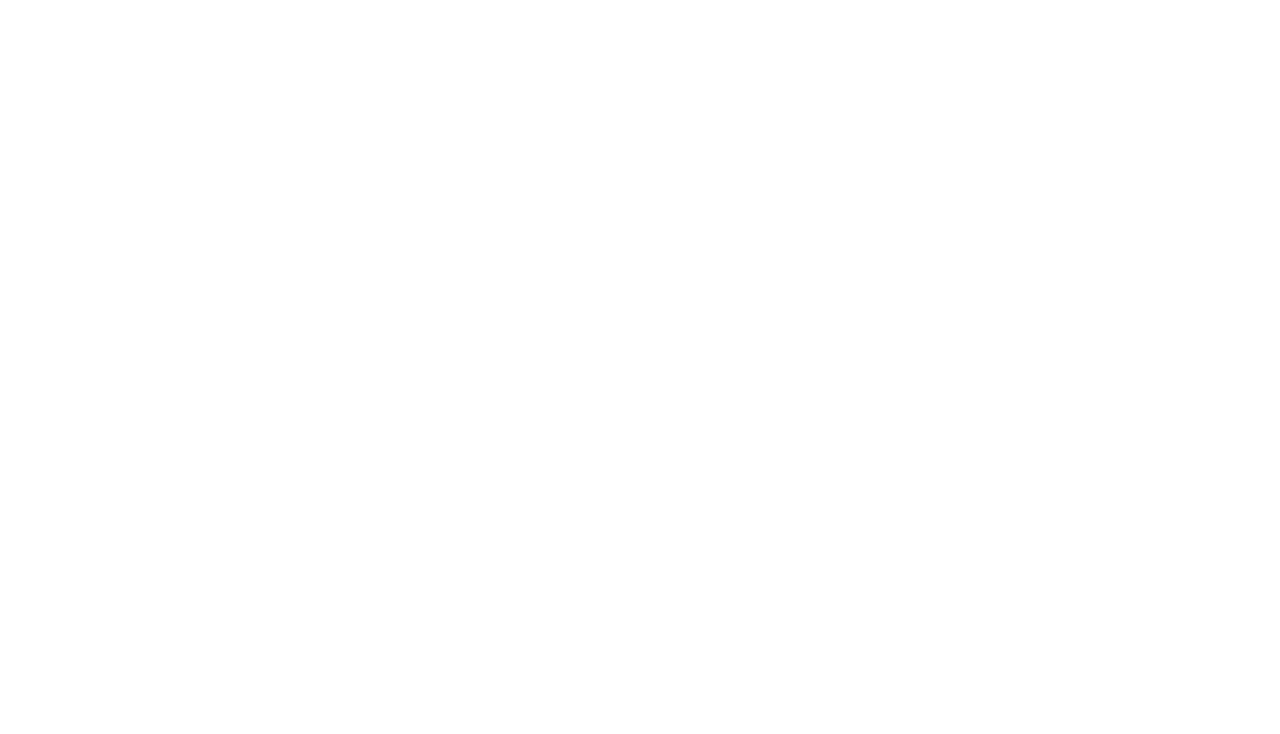
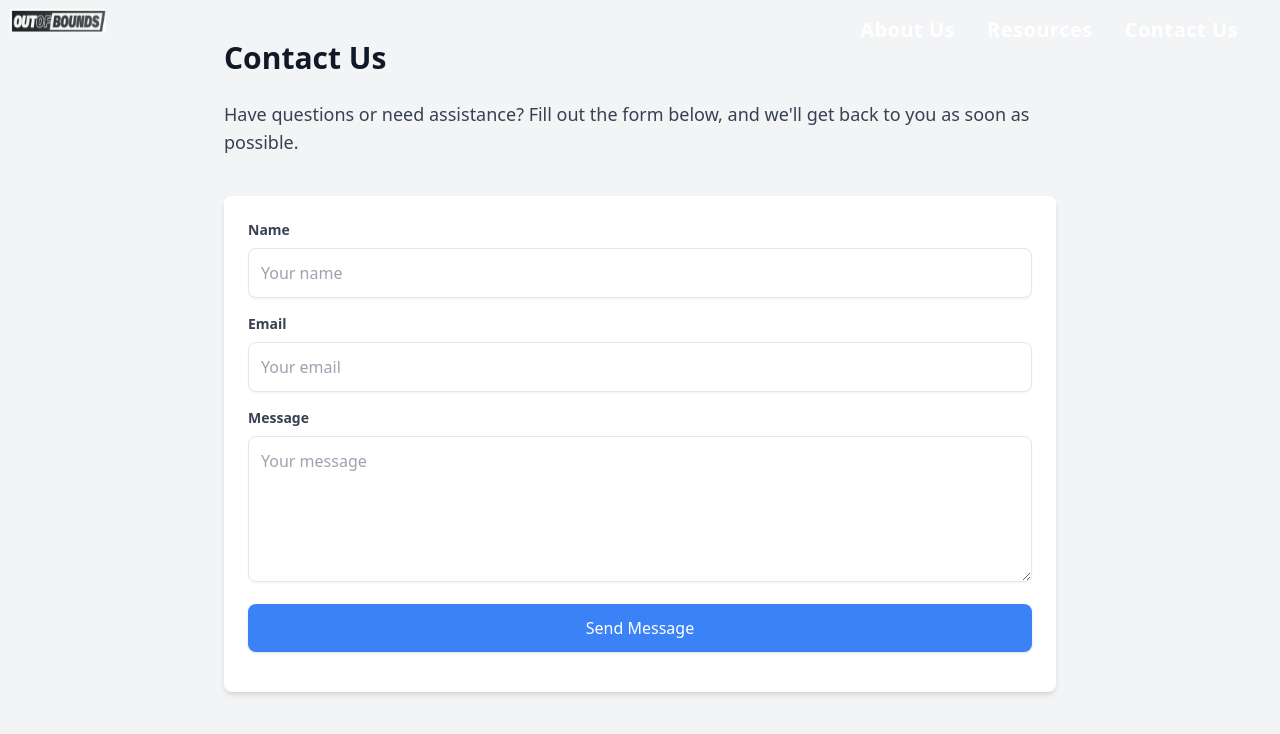
Before and after one commit to ayushjrathod/Datahack, a React (Vite) app in the folder client/: page /contactus in a window 1280 px wide. Before the commit this address had no page. Shown: the top 734 px of the page. Built offline with nearby package versions, Linux system fonts and the light colour scheme.

Commit message:
added pages and fixed some code
added contact us, about us and resources pages, also cleaned chatbot.jsx

```diff
--- a/client/src/App.jsx
+++ b/client/src/App.jsx
@@ -1,8 +1,10 @@
-import React from "react";
 import { Route, BrowserRouter as Router, Routes } from "react-router-dom";
 import Layout from "./components/Layout/Layout";
+import AboutUsPage from "./pages/Aboutus";
 import Chatbot from "./pages/Chatbot";
+import ContactUsPage from "./pages/Contactus";
 import Home from "./pages/Home";
+import ResourcesPage from "./pages/Resources";
 
 const App = () => {
   return (
@@ -13,6 +15,15 @@ const App = () => {
             <Route index element={<Home />} />
           </Route>
           <Route path="/chatbot" element={<Chatbot />} />
+          <Route path="/aboutus" element={<Layout />}>
+            <Route index element={<AboutUsPage />} />
+          </Route>
+          <Route path="/resources" element={<Layout />}>
+            <Route index element={<ResourcesPage />} />
+          </Route>
+          <Route path="/contactus" element={<Layout />}>
+            <Route index element={<ContactUsPage />} />
+          </Route>
         </Routes>
       </Router>
     </div>
--- a/client/src/components/Chatbot/ChatBubble.jsx
+++ b/client/src/components/Chatbot/ChatBubble.jsx
@@ -5,7 +5,7 @@ const ChatBubble = React.memo(({ role, content }) => {
   const messageContent = Array.isArray(content) ? content : [{ text: content }];
 
   return (
-    <div className={`${isUser ? "col-start-6 col-end-13" : "col-start-1 col-end-8"} p-2 rounded-lg`}>
+    <div className={`${isUser ? "col-start-6 col-end-13" : "col-start-1 col-end-8"} rounded-lg`}>
       <div className={`flex ${isUser ? "flex-row-reverse" : "flex-row"} items-center`}>
         {/* <div
           className={`flex items-center justify-center h-10 w-10 rounded-full ${
--- a/client/src/components/Home/Uploaddoc.jsx
+++ b/client/src/components/Home/Uploaddoc.jsx
@@ -1,10 +1,7 @@
-import React, { useState } from "react";
+import { useState } from "react";
 import { useNavigate } from "react-router-dom";
-import { useRecoilState } from "recoil";
-import { fileDataState } from "../../utils/recoil/atoms";
 
 const UploadDocument = () => {
-  const [fileData, setFileData] = useRecoilState(fileDataState);
   const navigate = useNavigate();
   const [loading, setLoading] = useState(false);
 
@@ -22,7 +19,6 @@ const UploadDocument = () => {
         body: formData,
       });
       const data = await response.json();
-      setFileData(data);
       setLoading(false);
       navigate("/chatbot", { state: { data } });
     } catch (error) {
@@ -39,7 +35,7 @@ const UploadDocument = () => {
         <div className="flex items-center text-center gap-2 border-2 p-4 rounded-lg">
           <input type="file" onChange={handleFileChange} className="hidden" id="fileInput" />
           <label htmlFor="fileInput" className="cursor-pointer text-white font-semibold">
-            Select a file to upload
+            Upload Document
           </label>
         </div>
       )}
--- a/client/src/components/Navbar/Navbar.jsx
+++ b/client/src/components/Navbar/Navbar.jsx
@@ -10,13 +10,13 @@ function Navbar() {
         </a>
         <div className="flex mt-1">
           <div className="text-black text-xl font-roboto tracking-wide flex gap-6 py-1 mr-6">
-            <Link className="text-white font-semibold hover:text-indigo-700" to="/recommend">
+            <Link className="text-white font-semibold hover:text-indigo-700" to="/aboutus">
               <p className="py-2 mr-2">About Us</p>
             </Link>
             <Link className="text-white font-semibold hover:text-indigo-700" to="/resources">
               <p className="mr-2 py-2">Resources</p>
             </Link>
-            <Link className="text-white font-semibold hover:text-indigo-700" to="/contact">
+            <Link className="text-white font-semibold hover:text-indigo-700" to="/contactus">
               <p className="mr-2 py-2">Contact Us</p>
             </Link>
           </div>
--- /dev/null
+++ b/client/src/pages/Aboutus.jsx
@@ -0,0 +1,34 @@
+import React from "react";
+
+const AboutUsPage = () => {
+  return (
+    <div className="bg-gray-100 min-h-screen py-10">
+      <div className="max-w-5xl mx-auto px-4 sm:px-6 lg:px-8">
+        <h1 className="text-4xl font-bold text-gray-900 mb-6">About Us</h1>
+        <p className="text-lg text-gray-700 mb-8">
+          We are <strong>Team Out of Bounds</strong> from the AI and DS department at Vishwakarma Institute of
+          Information Technology. Our team is dedicated to pushing the boundaries of artificial intelligence, data
+          science, and cybersecurity, developing innovative solutions for real-world challenges.
+        </p>
+        <h2 className="text-2xl font-semibold text-gray-800 mb-4">Meet the Team</h2>
+        <div className="space-y-6">
+          <div className="p-6 bg-white rounded-lg shadow-md">
+            <h3 className="text-xl font-semibold text-gray-900">Prathamesh Mahale</h3>
+            <p className="text-gray-700">Team Lead</p>
+          </div>
+          <div className="p-6 bg-white rounded-lg shadow-md">
+            <h3 className="text-xl font-semibold text-gray-900">Samyak Nahar</h3>
+          </div>
+          <div className="p-6 bg-white rounded-lg shadow-md">
+            <h3 className="text-xl font-semibold text-gray-900">Ayush Rathod</h3>
+          </div>
+          <div className="p-6 bg-white rounded-lg shadow-md">
+            <h3 className="text-xl font-semibold text-gray-900">Neha Rajurkar</h3>
+          </div>
+        </div>
+      </div>
+    </div>
+  );
+};
+
+export default AboutUsPage;
--- a/client/src/pages/Chatbot.jsx
+++ b/client/src/pages/Chatbot.jsx
@@ -1,5 +1,5 @@
 import { useEffect, useRef } from "react";
-import { useLocation, useParams } from "react-router-dom";
+import { useLocation } from "react-router-dom";
 import { useRecoilState } from "recoil";
 import ChatInput from "../components/Chatbot/ChatInput";
 import ChatMessages from "../components/Chatbot/ChatMessages";
@@ -28,7 +28,6 @@ function Chatbot() {
   setInitialChatMessages(data);
   const messagesEndRef = useRef(null);
   const inputRef = useRef(null);
-  const { id } = useParams();
 
   const openChat = (id) => {
     setChatId(id);
@@ -162,8 +161,8 @@ function Chatbot() {
       <Sidebar chats={chats} chatId={chatId} openChat={openChat} newChat={newChat} drawerOpen={drawerOpen} />
 
       <main className="p-4 md:ml-64 pt-20 h-screen">
-        <div className="flex flex-col flex-auto flex-shrink-0 rounded-2xl h-full py-2 px-4">
-          <div className="h-full overflow-x-auto mb-6">
+        <div className="flex flex-col flex-auto flex-shrink-0 rounded-2xl h-full py-2">
+          <div className="h-full overflow-x-auto mb-2">
             <ChatMessages messages={messages} />
             <div ref={messagesEndRef} />
           </div>
--- /dev/null
+++ b/client/src/pages/Contactus.jsx
@@ -0,0 +1,94 @@
+import React, { useState } from "react";
+
+const ContactUsPage = () => {
+  const [formData, setFormData] = useState({
+    name: "",
+    email: "",
+    message: "",
+  });
+
+  const handleChange = (e) => {
+    setFormData({
+      ...formData,
+      [e.target.name]: e.target.value,
+    });
+  };
+
+  const handleSubmit = (e) => {
+    e.preventDefault();
+    // Handle form submission logic here
+    console.log("Form submitted:", formData);
+  };
+
+  return (
+    <div className="bg-gray-100 min-h-screen py-10">
+      <div className="max-w-4xl mx-auto px-4 sm:px-6 lg:px-8">
+        <h1 className="text-3xl font-bold text-gray-900 mb-6">Contact Us</h1>
+        <p className="text-lg text-gray-700 mb-10">
+          Have questions or need assistance? Fill out the form below, and we'll get back to you as soon as possible.
+        </p>
+
+        <form onSubmit={handleSubmit} className="bg-white p-6 rounded-lg shadow-md">
+          <div className="mb-4">
+            <label className="block text-gray-700 text-sm font-semibold mb-2" htmlFor="name">
+              Name
+            </label>
+            <input
+              type="text"
+              id="name"
+              name="name"
+              value={formData.name}
+              onChange={handleChange}
+              className="w-full p-3 border rounded-lg shadow-sm focus:outline-none focus:ring focus:ring-blue-300"
+              placeholder="Your name"
+              required
+            />
+          </div>
+
+          <div className="mb-4">
+            <label className="block text-gray-700 text-sm font-semibold mb-2" htmlFor="email">
+              Email
+            </label>
+            <input
+              type="email"
+              id="email"
+              name="email"
+              value={formData.email}
+              onChange={handleChange}
+              className="w-full p-3 border rounded-lg shadow-sm focus:outline-none focus:ring focus:ring-blue-300"
+              placeholder="Your email"
+              required
+            />
+          </div>
+
+          <div className="mb-4">
+            <label className="block text-gray-700 text-sm font-semibold mb-2" htmlFor="message">
+              Message
+            </label>
+            <textarea
+              id="message"
+              name="message"
+              value={formData.message}
+              onChange={handleChange}
+              className="w-full p-3 border rounded-lg shadow-sm focus:outline-none focus:ring focus:ring-blue-300"
+              rows="5"
+              placeholder="Your message"
+              required
+            ></textarea>
+          </div>
+
+          <div className="mb-4">
+            <button
+              type="submit"
+              className="w-full bg-blue-500 text-white p-3 rounded-lg shadow hover:bg-blue-600 transition-colors duration-300"
+            >
+              Send Message
+            </button>
+          </div>
+        </form>
+      </div>
+    </div>
+  );
+};
+
+export default ContactUsPage;
--- /dev/null
+++ b/client/src/pages/Resources.jsx
@@ -0,0 +1,52 @@
+import React from "react";
+
+const resources = [
+  {
+    title: "Network Security Best Practices",
+    description: "Learn essential practices for securing your network from cyber threats.",
+    link: "https://example.com/network-security-best-practices",
+  },
+  {
+    title: "Incident Response Guide",
+    description: "A step-by-step guide to handling security incidents effectively.",
+    link: "https://example.com/incident-response-guide",
+  },
+  {
+    title: "Data Encryption Techniques",
+    description: "Explore various encryption methods to protect your sensitive data.",
+    link: "https://example.com/data-encryption-techniques",
+  },
+  {
+    title: "Cybersecurity Compliance Checklist",
+    description: "Ensure your organization complies with industry cybersecurity standards.",
+    link: "https://example.com/compliance-checklist",
+  },
+];
+
+const ResourcesPage = () => {
+  return (
+    <div className="bg-gray-100 min-h-screen py-10">
+      <div className="max-w-7xl mx-auto px-4 sm:px-6 lg:px-8">
+        <h1 className="text-3xl font-bold text-gray-900 mb-6">Cybersecurity Resources</h1>
+        <div className="grid grid-cols-1 sm:grid-cols-2 lg:grid-cols-3 gap-6">
+          {resources.map((resource, index) => (
+            <div key={index} className="bg-white p-6 rounded-lg shadow-md">
+              <h2 className="text-xl font-semibold text-gray-800 mb-2">{resource.title}</h2>
+              <p className="text-gray-600 mb-4">{resource.description}</p>
+              <a
+                href={resource.link}
+                target="_blank"
+                rel="noopener noreferrer"
+                className="text-blue-500 hover:underline"
+              >
+                Learn More
+              </a>
+            </div>
+          ))}
+        </div>
+      </div>
+    </div>
+  );
+};
+
+export default ResourcesPage;
--- a/client/src/utils/recoil/atoms.jsx
+++ b/client/src/utils/recoil/atoms.jsx
@@ -6,11 +6,6 @@ export const userState = atom({
     name: "John Doe",
     age: 25,
   },
-});
-
-export const fileDataState = atom({
-  key: "fileDataState",
-  default: null,
 });
 
 export const currentPhaseState = atom({
```
